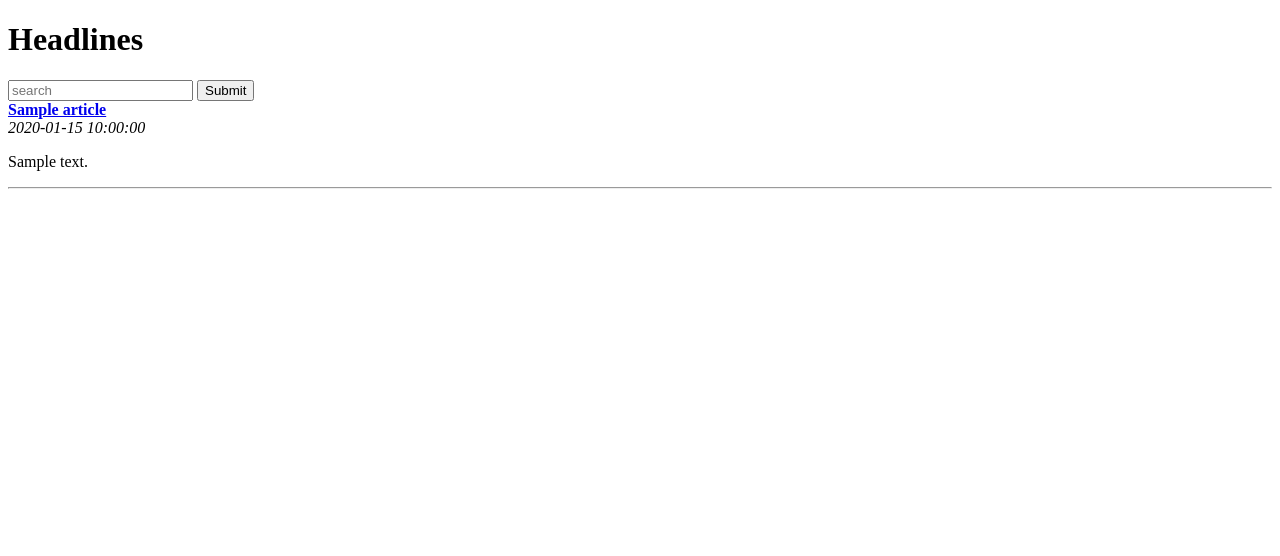
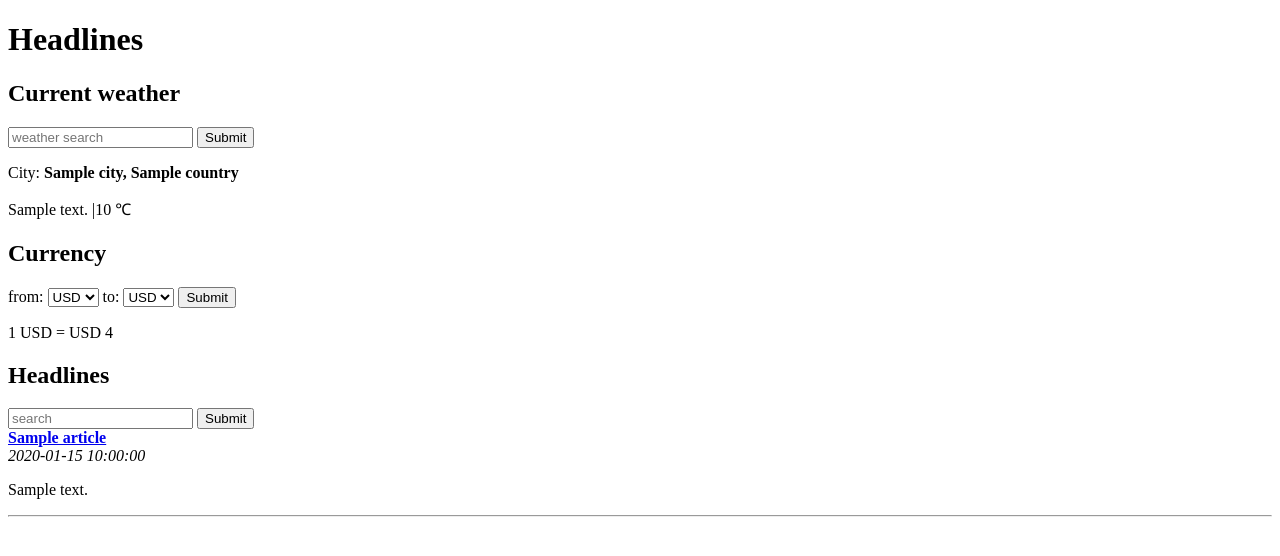
Before and after one commit to rexali/hdln-app, a Flask app: template app/templates/home.html in a window 1280 px wide. Shown: the top 556 px of the page. Run offline with Flask 2, Linux system fonts and the light colour scheme; the template is opened without the code that fills it: most values are stand-ins (such as "Sample title", 1, 10 or a date in 2020).

Commit message:
C:/Users/a/Miniconda3/Scripts/activate

```diff
--- a/app/main.py
+++ b/app/main.py
@@ -2,6 +2,11 @@ from flask import Flask
 import feedparser
 from flask import render_template
 from flask import request
+import requests
+import json
+import urllib
+import datetime
+from flask import make_response
 
 app = Flask(__name__)
 
@@ -10,19 +15,78 @@ RSS_FEEDS = {'bbc': 'http://feeds.bbci.co.uk/news/rss.xml',
              'fox': 'http://feeds.foxnews.com/foxnews/latest',
              'iol': 'http://www.iol.co.za/cmlink/1.640'}
 
-# @app.route("/")
-@app.route("/", methods=['GET','POST'])
-# @app.route("/<publication>")
-def get_news(publication="bbc"):
-    # query = request.args.get("publication")
-    query = request.form.get("publication")
+DEFAULTS = {
+    'publication': 'bbc',
+    'city': 'London,UK',
+    'currency_from': 'GBP',
+    'currency_to': 'USD'
+}
+
+WEATHER_URL = 'http://api.openweathermap.org/data/2.5/weather?q={}&units=metric&appid=a17d2502c53723f4ef8e5a60f9a5986e'
+
+CURRENCY_URL = 'https://openexchangerates.org//api/latest.json?app_id=dfc491f4a33247a8a5164422847622e0'
+
+# @app.route("/", methods=['GET','POST'])
+@app.route("/", methods=['GET', 'POST'])
+def home():
+    # get customized headlines, based on user input or default
+    publication = get_value_with_fallback("publication")
+    articles = get_news(publication)
+    # get customized weather based on user input or default
+    city = get_value_with_fallback("city")
+    weather = get_weather (city)
+
+    # get customized currency based on user input or default
+    currency_from = get_value_with_fallback("currency_from")
+    currency_to = get_value_with_fallback("currency_to")
+    rate, currencies = get_rate(currency_from, currency_to)
+    # save cookies and return template
+    response = make_response(render_template("home.html",articles=articles,weather=weather,currency_from=currency_from,currency_to=currency_to,rate=rate,currencies=sorted(currencies)))
+    expires = datetime.datetime.now() + datetime.timedelta(days=365)
+    response.set_cookie("publication", publication, expires=expires)
+    response.set_cookie("city", city, expires=expires)
+    response.set_cookie("currency_from",currency_from, expires=expires)
+    response.set_cookie("currency_to", currency_to, expires=expires)
+    return response
+
+    # return render_template("home.html", articles=articles, weather=weather, currency_from=currency_from, currency_to=currency_to, currencies=sorted(currencies), rate=rate)
+
+
+def get_news(query):
 
     if not query or query.lower() not in RSS_FEEDS:
-        publication = "bbc"
+        publication = DEFAULTS['publication']
     else:
         publication = query.lower()
     feed = feedparser.parse(RSS_FEEDS[publication])
-    return render_template("home.html", articles=feed['entries'])
+    return feed['entries']
+
+
+def get_weather(query):
+    # query = urllib.quote(query)
+    url = WEATHER_URL.format(query)
+    data = requests.get(url).text
+    parsed = json.loads(data)
+    weather = None
+    if parsed.get('weather'):
+        weather = {'description': parsed['weather'][0]['description'], 'temperature': parsed['main']
+                   ['temp'], 'city': parsed['name'], 'country': parsed['sys']['country']}
+    return weather
+
+
+def get_rate(frm, to):
+    all_currency = requests.get(CURRENCY_URL).text
+    parsed = json.loads(all_currency).get('rates')
+    frm_rate = parsed.get(frm.upper())
+    to_rate = parsed.get(to.upper())
+    return (to_rate / frm_rate, parsed.keys())
+
+def get_value_with_fallback(key):
+    if request.form.get(key):
+        return request.form.get(key)
+    if request.cookies.get(key):
+        return request.cookies.get(key)
+    return DEFAULTS[key]
 
 
 if __name__ == "__main__":
--- a/app/templates/home.html
+++ b/app/templates/home.html
@@ -9,21 +9,53 @@
 
 <body>
     <h1>Headlines</h1>
-    <!-- <form> -->
+    <h2>Current weather</h2>
+    <form>
+        <input type="text" name="city" placeholder="weather search">
+        <input type="submit" value="Submit">
+    </form>
+    <p>City: <b>{{weather.city}}, {{weather.country}}</b></p>
+    <p>{{weather.description}} |{{weather.temperature}} &#8451;</p>
+    <h2>Currency</h2>
+    <form>
+        from: <select name="currency_from">
+            {% for currency in currencies %}
+            <option value="{{currency}}" {{ ' selected="selected" ' if currency_from == currency}}>
+                {{currency}}</option>
+            {% endfor %}
+        </select>
+        to: <select name="currency_to">
+
+            {% for currency in currencies %}
+            <option value="{{currency}}" {{ ' selected ="selected" ' if currency_to == currency}}>
+                {{currency}}</option>
+            {% endfor %}
+        </select>
+        <input type="submit" value="Submit">
+    </form>
+    <p> 1 {{currency_from}} = {{currency_to}} {{rate}} </p>
+    <!-- <form>
+        from: <select name="currency_from">
+            <option value="USD">USD</option>
+            <option value="GBP">GBP</option>
+            <option value="EUR">EUR</option>
+            <option value="ZAR">ZAR</option>
+        </select>
+        to: <select name="currency_to">
+            <option value="USD">USD</option>
+            <option value="GBP">GBP</option>
+            <option value="EUR">EUR</option>
+            <option value="ZAR">ZAR</option>
+        </select>
+        <input type="submit" value="Submit">
+    </form> -->
+
+
+    <h2>Headlines</h2>
     <form action="/" method="POST">
-
         <input type="text" name="publication" placeholder="search" />
         <input type="submit" value="Submit" />
     </form>
-    <!-- <b>title</b><br />
-    <i>published</i><br />
-    <p>summary</p> -->
-
-    <!-- <h1>Headlines</h1>
-    <b>{{title}}</b><br />
-    <i>{{published}}</i><br />
-    <p>{{summary}}</p> -->
-
     {% for article in articles %}
     <b><a href="{{article.link}}">{{article.title}}</a></b><br />
     <i>{{article.published}}</i><br />
```
